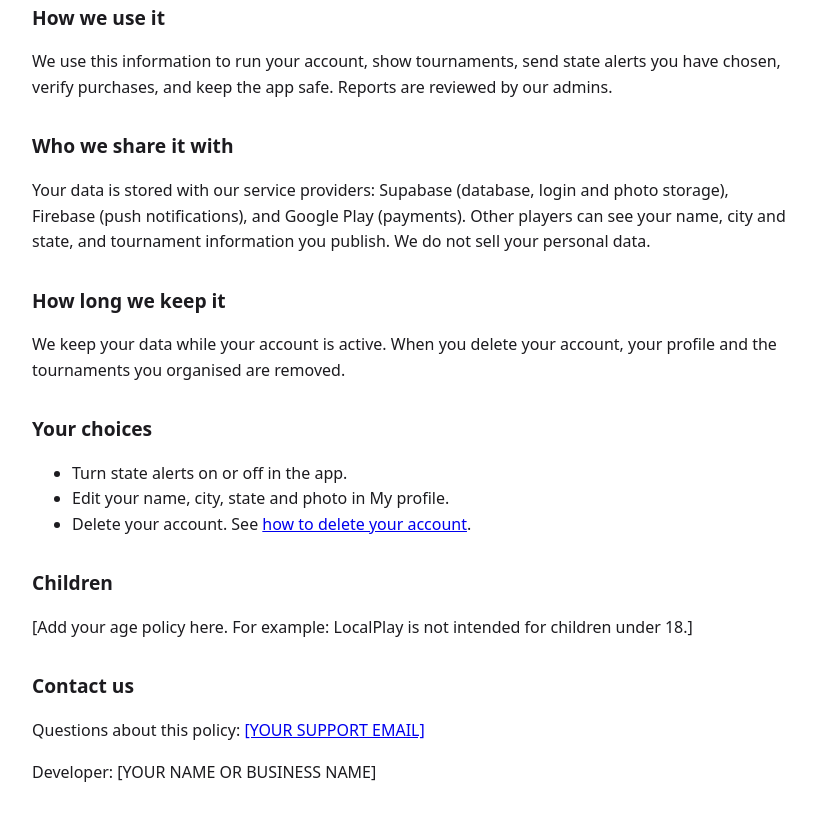
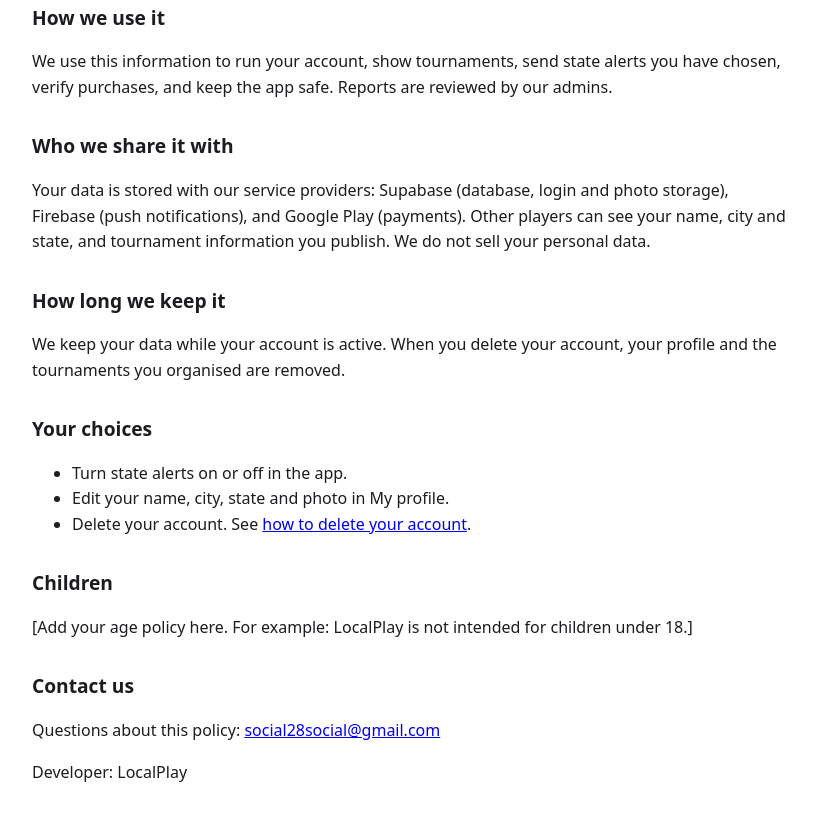
Before and after one commit to TournamentFx/TournamentFx, a plain HTML site: page index.html in a window 1280 px wide. Shown: the part 571-1388 px from the top of the page, without its empty margins (228-1044 px from the left). Drawn offline with Linux system fonts and the light colour scheme.

Commit message:
Update contact email and developer name in index.html

```diff
--- a/index.html
+++ b/index.html
@@ -45,7 +45,7 @@
   <p>[Add your age policy here. For example: LocalPlay is not intended for children under 18.]</p>
 
   <h2>Contact us</h2>
-  <p>Questions about this policy: <a href="mailto:[YOUR SUPPORT EMAIL]">[YOUR SUPPORT EMAIL]</a></p>
-  <p>Developer: [YOUR NAME OR BUSINESS NAME]</p>
+  <p>Questions about this policy: <a href="mailto:[YOUR SUPPORT EMAIL]">social28social@gmail.com</a></p>
+  <p>Developer: LocalPlay</p>
 </body>
 </html>
```
